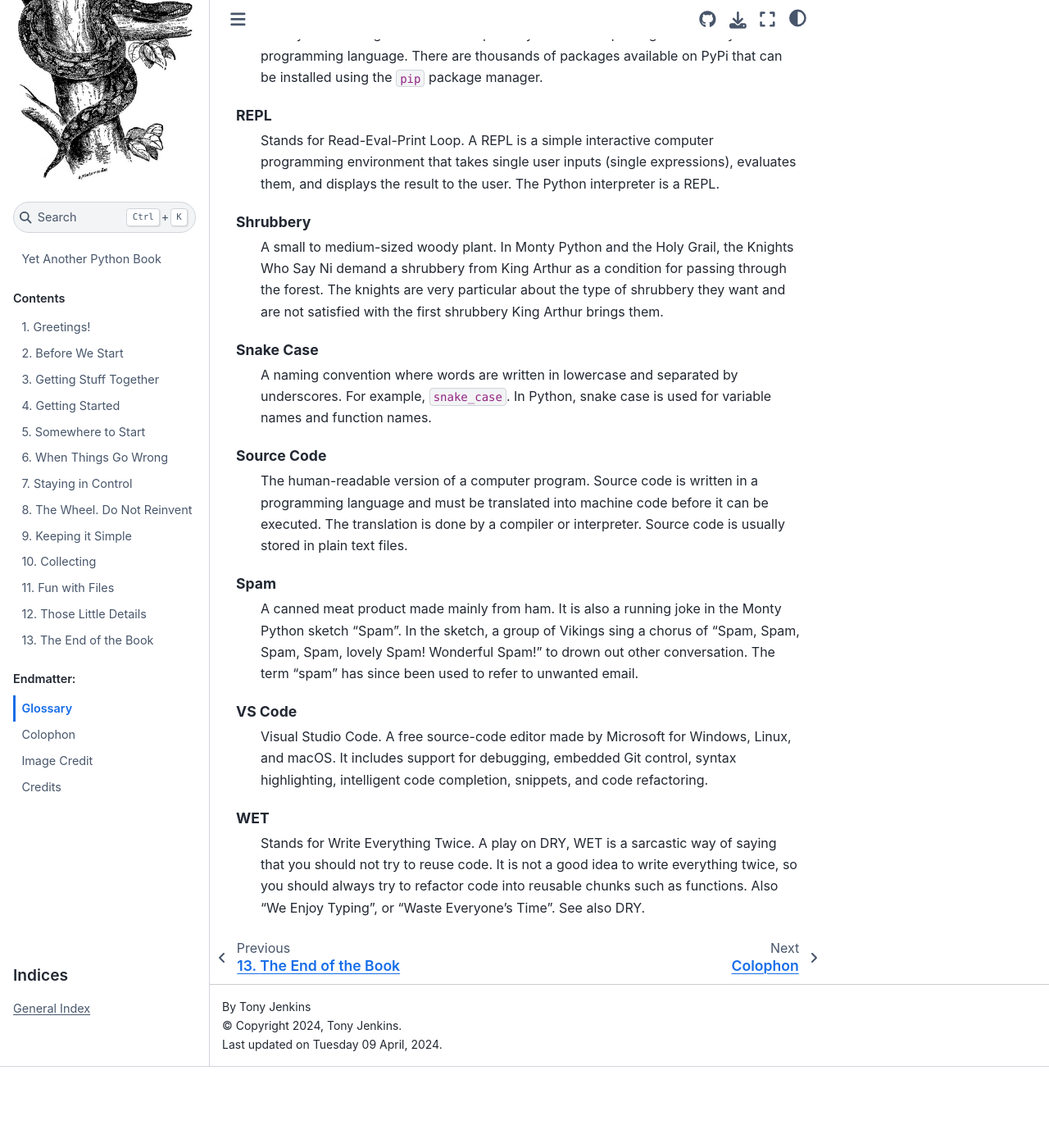
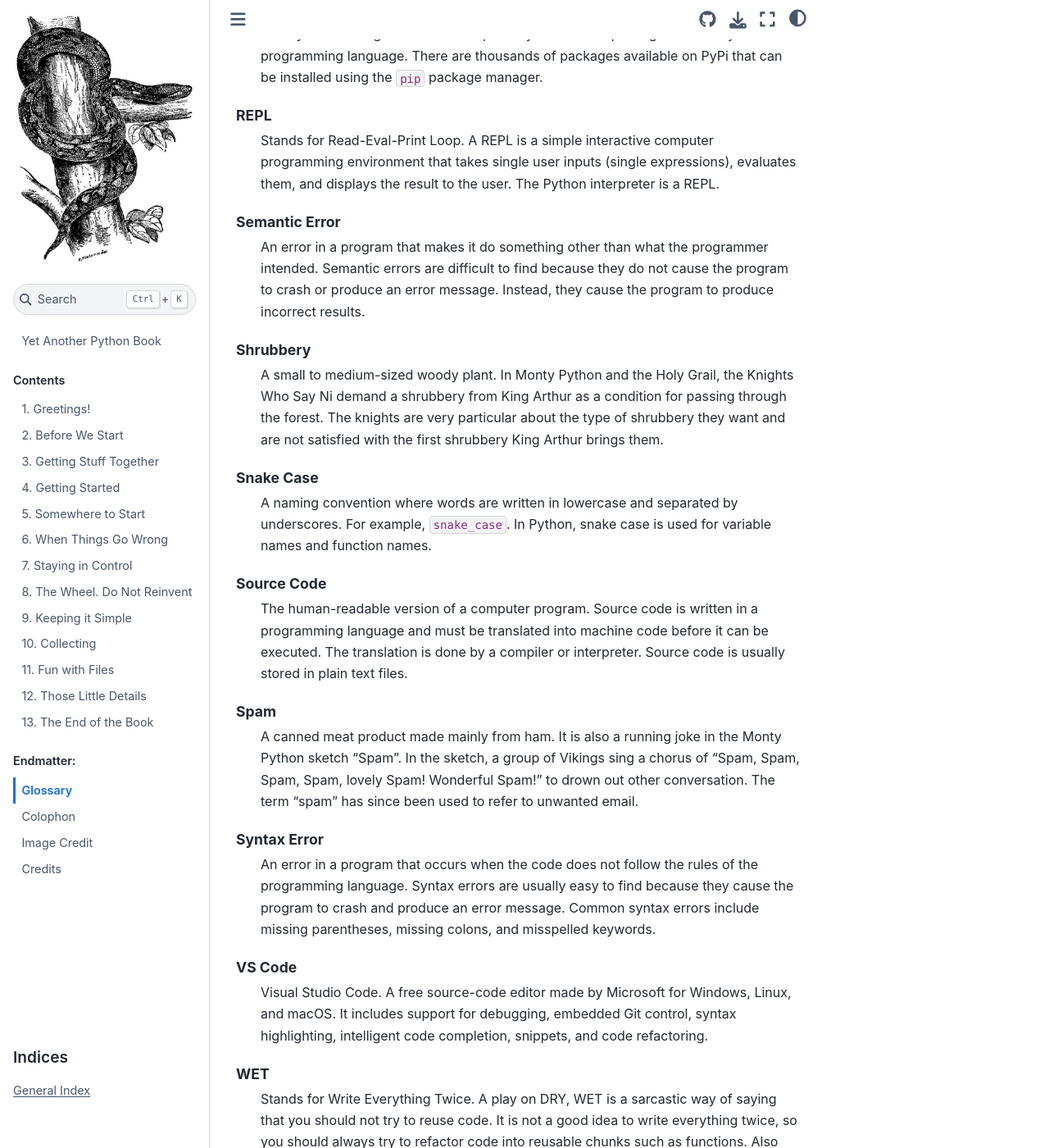
Before and after one commit to TonyJenkins/hungarian_phrasebook, a Sphinx documentation site: the page built from doc/source/890_glossary/index.rst, in a window 1280 px wide and 1400 px high, scrolled down 3269 px. Shown: the whole window at 82% size. Built offline with Sphinx 7.4.7 and the Sphinx Book theme 1.1.4, drawn with Linux system fonts in a browser that asks for light colours; before the commit the page ends 4570 px from its top, so only the background shows below that.

Commit message:
Glossary additions

```diff
--- a/doc/source/890_glossary/index.rst
+++ b/doc/source/890_glossary/index.rst
@@ -107,6 +107,10 @@ Glossary
 
         Stands for Read-Eval-Print Loop. A REPL is a simple interactive computer programming environment that takes single user inputs (single expressions), evaluates them, and displays the result to the user. The Python interpreter is a REPL.
 
+    Semantic Error
+
+        An error in a program that makes it do something other than what the programmer intended. Semantic errors are difficult to find because they do not cause the program to crash or produce an error message. Instead, they cause the program to produce incorrect results.
+
     Shrubbery
 
         A small to medium-sized woody plant. In Monty Python and the Holy Grail, the Knights Who Say Ni demand a shrubbery from King Arthur as a condition for passing through the forest. The knights are very particular about the type of shrubbery they want and are not satisfied with the first shrubbery King Arthur brings them.
@@ -123,6 +127,10 @@ Glossary
 
         A canned meat product made mainly from ham. It is also a running joke in the Monty Python sketch "Spam". In the sketch, a group of Vikings sing a chorus of "Spam, Spam, Spam, Spam, lovely Spam! Wonderful Spam!" to drown out other conversation. The term "spam" has since been used to refer to unwanted email.
 
+    Syntax Error
+
+            An error in a program that occurs when the code does not follow the rules of the programming language. Syntax errors are usually easy to find because they cause the program to crash and produce an error message. Common syntax errors include missing parentheses, missing colons, and misspelled keywords.
+
     VS Code
 
         Visual Studio Code. A free source-code editor made by Microsoft for Windows, Linux, and macOS. It includes support for debugging, embedded Git control, syntax highlighting, intelligent code completion, snippets, and code refactoring.
```
